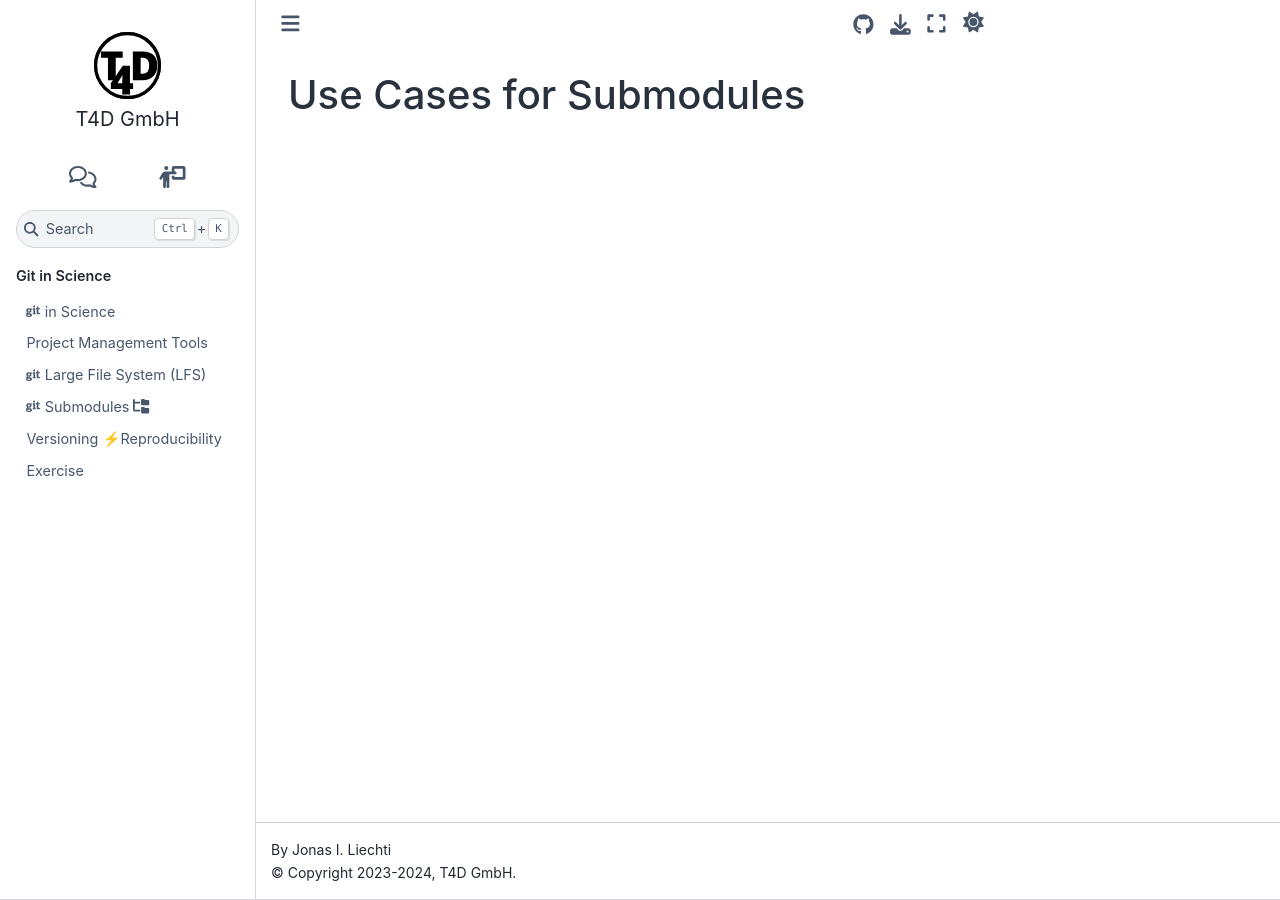
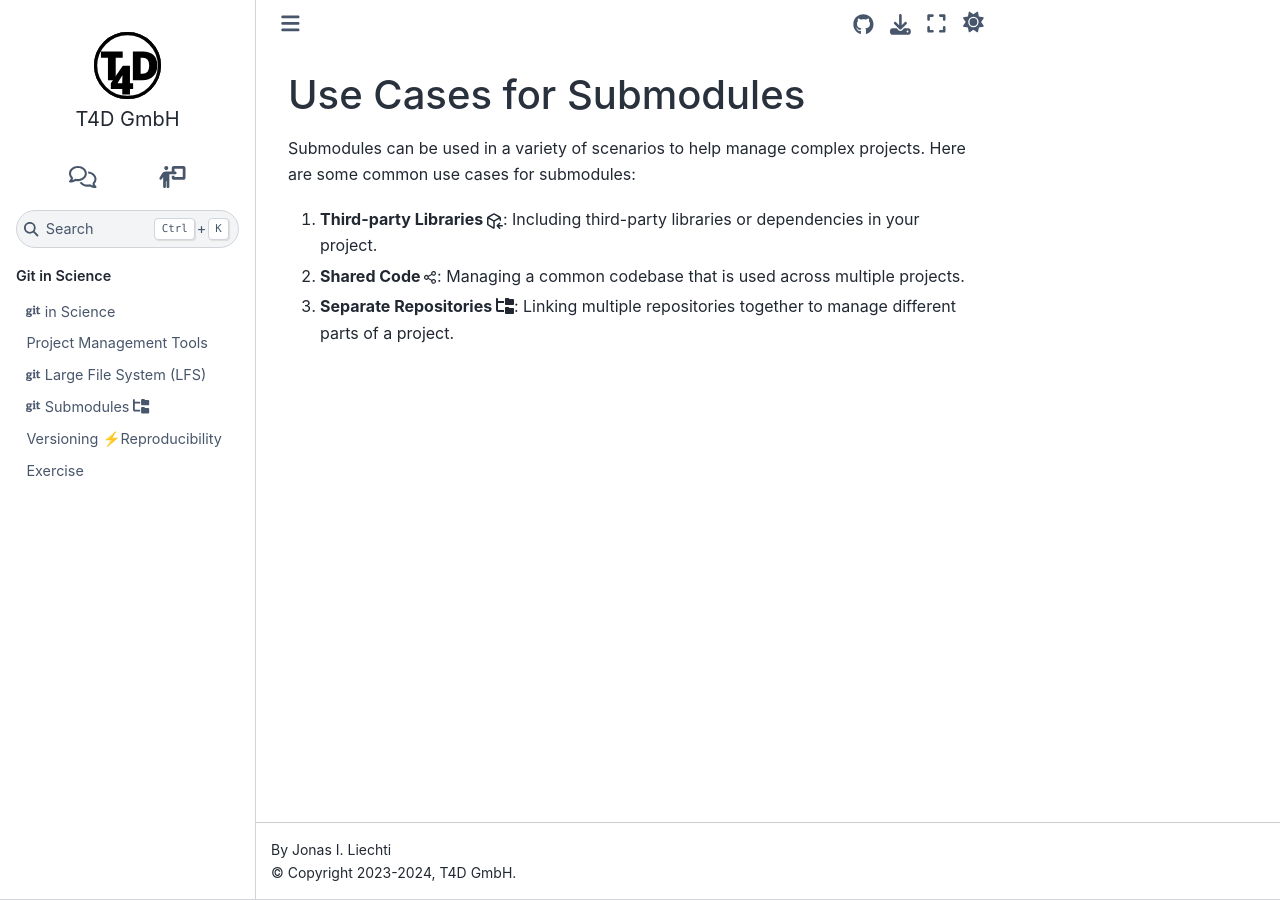
Before and after one commit to t4d-gmbh/git-and-science, a Sphinx documentation site: the page built from source/content/submodules/use-cases-submodules.md, in a window 1280 px wide. Built offline with Sphinx 7.4.7 and the Sphinx Book theme 1.1.4, drawn with Linux system fonts in a browser that asks for light colours; the version number could not be read and is left out.

Commit message:
added slide content

```diff
--- a/source/content/submodules/use-cases-submodules.md
+++ b/source/content/submodules/use-cases-submodules.md
@@ -29,4 +29,10 @@ using-git-in-accademia
 
 {% else %}
 
+Submodules can be used in a variety of scenarios to help manage complex projects. Here are some common use cases for submodules:
+
+1. **Third-party Libraries {octicon}`package-dependencies`**: Including third-party libraries or dependencies in your project.
+2. **Shared Code {octicon}`share-android;0.8em`**: Managing a common codebase that is used across multiple projects.
+3. **Separate Repositories <i class="fa-solid fa-folder-tree"></i>**: Linking multiple repositories together to manage different parts of a project.
+
 {% endif %}
```
